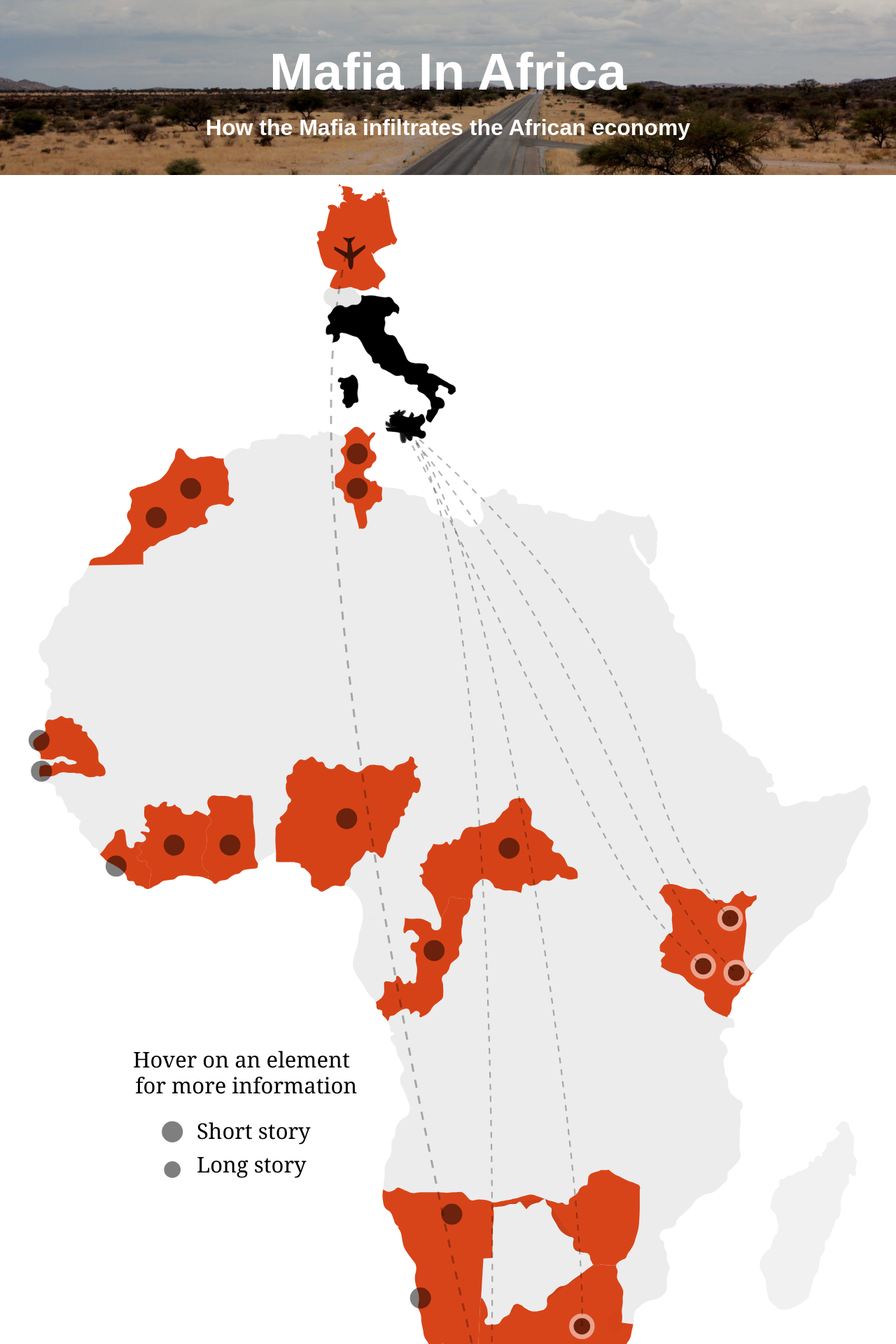
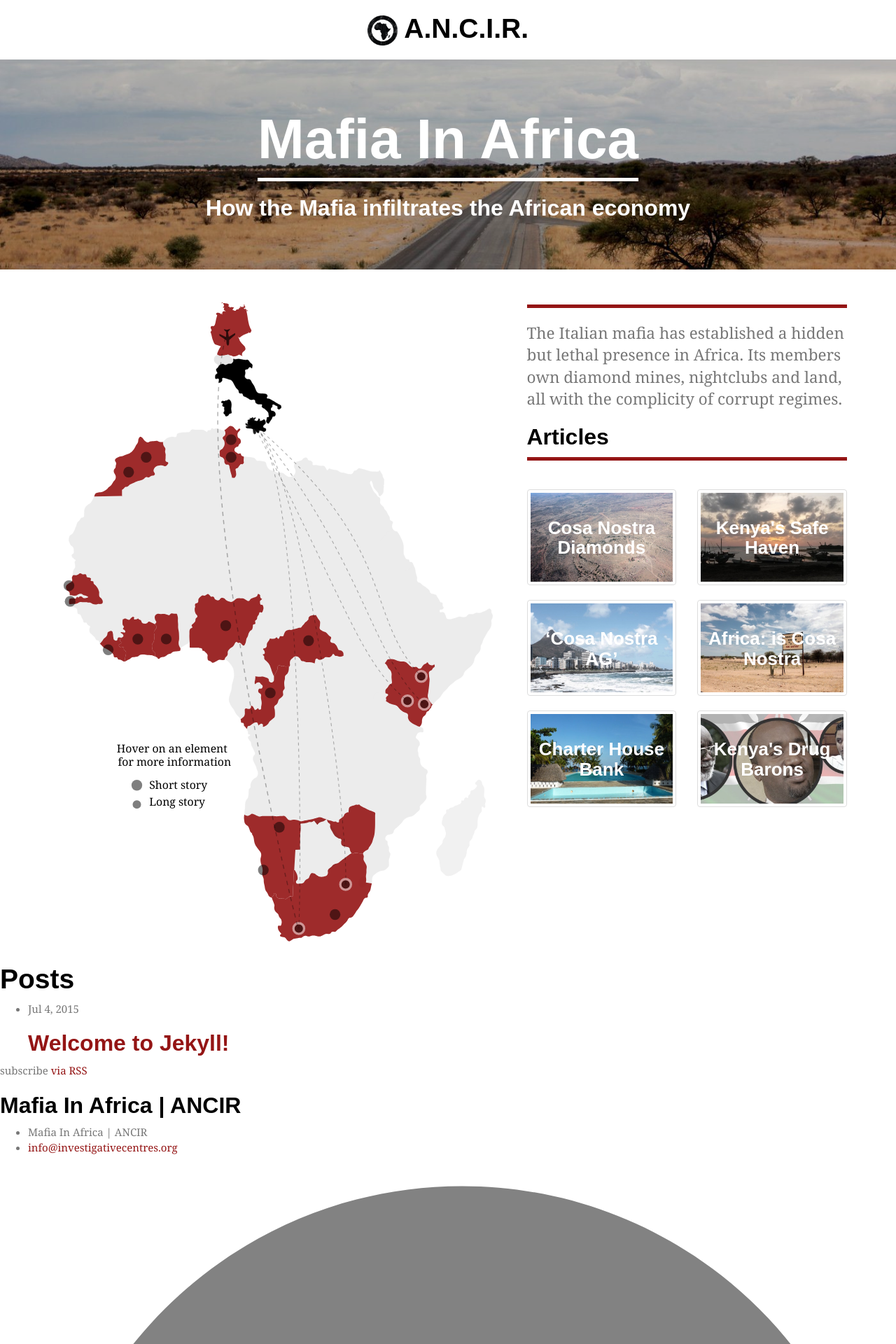
Before and after one commit to ANCIR/MafiaInAfrica, a Jekyll site: the page built from index.html, in a window 1280 px wide. Shown: the top 1920 px of the page at 70% size. Built offline with Jekyll 4.4.1, drawn with Linux system fonts in a browser that asks for light colours; nearby versions of some CDN libraries; some web fonts are replaced.

Commit message:
Index page update

```diff
--- a/_includes/footer.html
+++ b/_includes/footer.html
@@ -61,7 +61,7 @@
 
 {% if page.custom_js %}
   {% for js_file in page.custom_js %}
-    <script src="{{ site.baseurl }}/js/{{ js_file }}" type="text/javascript"></script>
+    <script src="{{ site.baseurl }}/js/{{ js_file }}.js" type="text/javascript"></script>
   {% endfor %}
 {% endif %}
 
--- a/_includes/head.html
+++ b/_includes/head.html
@@ -6,6 +6,8 @@
   <title>{% if page.title %}{{ page.title }}{% else %}{{ site.title }}{% endif %}</title>
   <meta name="description"
         content="{% if page.excerpt %}{{ page.excerpt | strip_html | strip_newlines | truncate: 160 }}{% else %}{{ site.description }}{% endif %}">
+
+  <link rel="shortcut icon" href="{{ '/favicon.ico' | prepend: site.baseurl }}" />
 
   <link rel="canonical" href="{{ page.url | replace:'index.html','' | prepend: site.baseurl | prepend: site.url }}">
   <link rel="alternate" type="application/rss+xml" title="{{ site.title }}"
--- a/_includes/header.html
+++ b/_includes/header.html
@@ -1,4 +1,16 @@
 <header>
+
+  <div class="masthead">
+    <h1 class="logo"><img src="{{ '/img/logo.jpg' | prepend: site.baseurl }}"/> A.N.C.I.R.</h1>
+    <div class="masthead-outer">
+      <div class="masthead-inner">
+        <div class="container">
+          <h1>{{ page.title }}</h1>
+          <h2>{{ page.sub_title }}</h2>
+        </div>
+      </div>
+    </div>
+  </div>
 
   <nav class="navbar navbar-default navbar-fixed-top">
     <div class="container">
@@ -11,39 +23,15 @@
           <span class="icon-bar"></span>
           <span class="icon-bar"></span>
         </button>
-        <a class="navbar-brand" href="{{ site.baseurl }}/">{{ site.title }}</a>
+        <a class="navbar-brand" href="{{ site.baseurl }}/"><img src="{{ '/img/logo.jpg' | prepend: site.baseurl }}"/> {{ site.title }}</a>
       </div>
 
       <!-- Collect the nav links, forms, and other content for toggling -->
       <div class="collapse navbar-collapse" id="bs-example-navbar-collapse-1">
-        <ul class="nav navbar-nav">
-          <li class="active"><a href="#">Link <span class="sr-only">(current)</span></a></li>
-          <li><a href="#">Link</a></li>
+        <ul class="nav navbar-nav navbar-left">
           <li class="dropdown">
             <a href="#" class="dropdown-toggle" data-toggle="dropdown" role="button" aria-haspopup="true"
-               aria-expanded="false">Dropdown <span class="caret"></span></a>
-            <ul class="dropdown-menu">
-              <li><a href="#">Action</a></li>
-              <li><a href="#">Another action</a></li>
-              <li><a href="#">Something else here</a></li>
-              <li role="separator" class="divider"></li>
-              <li><a href="#">Separated link</a></li>
-              <li role="separator" class="divider"></li>
-              <li><a href="#">One more separated link</a></li>
-            </ul>
-          </li>
-        </ul>
-        <form class="navbar-form navbar-left" role="search">
-          <div class="form-group">
-            <input type="text" class="form-control" placeholder="Search">
-          </div>
-          <button type="submit" class="btn btn-default">Submit</button>
-        </form>
-        <ul class="nav navbar-nav navbar-right">
-          <li><a href="#">Link</a></li>
-          <li class="dropdown">
-            <a href="#" class="dropdown-toggle" data-toggle="dropdown" role="button" aria-haspopup="true"
-               aria-expanded="false">Dropdown <span class="caret"></span></a>
+               aria-expanded="false">About <span class="caret"></span></a>
             <ul class="dropdown-menu">
               <li><a href="#">Action</a></li>
               <li><a href="#">Another action</a></li>
@@ -53,6 +41,20 @@
             </ul>
           </li>
         </ul>
+
+        <ul class="nav navbar-nav navbar-right hidden-xs">
+          <li><a href="#"><i class="fa fa-facebook fa-lg"></i></a></li>
+          <li><a href="#"><i class="fa fa-twitter fa-lg"></i></a></li>
+          <li><a href="#"><i class="fa fa-google-plus fa-lg"></i></a></li>
+          <li><a href="#"><i class="fa fa-envelope fa-lg"></i></a></li>
+        </ul>
+
+        <ul class="nav navbar-nav navbar-right visible-xs">
+          <li><a href="#"><i class="fa fa-facebook fa-lg"></i></a></li>
+          <li><a href="#"><i class="fa fa-twitter fa-lg"></i></a></li>
+          <li><a href="#"><i class="fa fa-google-plus fa-lg"></i></a></li>
+          <li><a href="#"><i class="fa fa-envelope fa-lg"></i></a></li>
+        </ul>
       </div>
       <!-- /.navbar-collapse -->
     </div>
--- a/_sass/_layout.scss
+++ b/_sass/_layout.scss
@@ -1,25 +1,93 @@
 
 .masthead {
-
-  background: url("/img/road.jpg") no-repeat center ;
-  background-size: cover ;
 
   color: #fff !important;
   text-align: center;
 
-  .masthead-inner {
-    padding: 40px 0;
-    width: 100%;
-    height: 100%;
-    background-color: rgba(0,0,0,0.2);
+  margin-bottom: 40px;
+
+  h1.logo {
+    margin: 20px 0;
+    font-weight: 900;
+    font-family: 'captured','Titillium Web', sans-serif;
+    vertical-align: middle;
+    img {
+      height: 43px;
+    }
   }
 
-  h1 {
-    font-size: 5em;
-    color: #ffffff;
+  .masthead-outer {
+    background: url("/img/road.jpg") no-repeat center ;
+    background-size: cover;
+
+    .masthead-inner {
+      padding: 60px 0;
+      width: 100%;
+      height: 100%;
+      background-color: rgba(0,0,0,0.2);
+
+      h1, h2 {
+        color: #ffffff;
+
+      }
+      h1 {
+        font-size: 80px;
+        margin-top: 10px;
+        border-bottom: 5px solid;
+        display: inline-block;
+        margin-bottom: 0;
+        padding-bottom: 10.5px;
+      }
+      h2 {
+        margin-bottom: 10px;
+      }
+    }
+
   }
 
-  h2 {
-    color: #ffffff;
+}
+
+.navbar {
+  .navbar-brand {
+    img {
+      height: 21px;
+      vertical-align: top;
+      display: inline-block;
+    }
   }
 }
+
+
+/**
+ * Custom Layout
+ * ------------- */
+
+p.lead {
+  padding-top: 20px;
+  margin-top: 10px;
+  border-top: 5px solid $brand-primary;
+}
+
+
+/**
+ * Home Layout
+ * ----------- */
+
+.home {
+  .thumbnail {
+    h3 {
+      position: absolute;
+      top: 0;
+      left: 0;
+      padding: 20px 30px;
+      text-align: center;
+      color: #fff;
+    }
+    &:hover img {
+      opacity: 0.5;
+    }
+    &:hover h3 {
+      color: $brand-primary;
+    }
+  }
+}
--- a/index.html
+++ b/index.html
@@ -1,5 +1,8 @@
 ---
 layout: default
+
+title: Mafia In Africa
+sub_title: How the Mafia infiltrates the African economy
 
 custom_css: mafrica-vis
 custom_js: mafrica-vis
@@ -7,16 +10,67 @@ custom_js: mafrica-vis
 
 <div class="home">
 
-  <div class="masthead">
-    <div class="masthead-inner">
-      <div class="container">
-        <h1>Mafia In Africa</h1>
-        <h2>How the Mafia infiltrates the African economy</h2>
+  <div class="container">
+    <div class="row">
+      <div class="col-md-7">
+        {% include mafrica-vis.html %}
+      </div>
+      <div class="col-md-5">
+        <p class="lead">The Italian mafia has established a hidden but lethal presence in Africa. Its members own
+          diamond mines, nightclubs and land, all with the complicity of corrupt regimes.</p>
+
+        <h2>Articles</h2>
+        <p class="lead"></p>
+        <div class="row">
+          <div class="col-xs-6">
+            <a href="#" class="thumbnail">
+              <img src="{{ '/img/cosa_nostra_diamonds/pic_1_home.jpg' | prepend: site.baseurl }}" alt=""/>
+
+              <h3>Cosa Nostra Diamonds</h3>
+            </a>
+          </div>
+          <div class="col-xs-6">
+            <a href="#" class="thumbnail">
+              <img src="{{ '/img/kenyas_safe_haven/pic_1_home.jpg' | prepend: site.baseurl }}" alt=""/>
+
+              <h3>Kenya's Safe Haven</h3>
+            </a>
+          </div>
+          <div class="col-xs-6">
+            <a href="#" class="thumbnail">
+              <img src="{{ '/img/cosa_nostra_ag/pic_1_home.jpg' | prepend: site.baseurl }}" alt=""/>
+
+              <h3>‘Cosa Nostra AG’</h3>
+            </a>
+          </div>
+          <div class="col-xs-6">
+            <a href="#" class="thumbnail">
+              <img src="{{ '/img/africa_is_cosa_nostra/pic_1_home.jpg' | prepend: site.baseurl }}" alt=""/>
+
+              <h3>Africa: is Cosa Nostra</h3>
+            </a>
+          </div>
+          <div class="col-xs-6">
+            <a href="#" class="thumbnail">
+              <img src="{{ '/img/charter_house_bank/pic_1_home.jpg' | prepend: site.baseurl }}" alt=""/>
+
+              <h3>Charter House Bank</h3>
+            </a>
+          </div>
+
+          <div class="col-xs-6">
+            <a href="#" class="thumbnail">
+              <img src="{{ '/img/kenyas_drug_barons/pic_1_home.jpg' | prepend: site.baseurl }}" alt=""/>
+
+              <h3>Kenya's Drug Barons</h3>
+            </a>
+          </div>
+
+        </div>
+
       </div>
     </div>
   </div>
-
-  {% include mafrica-vis.html %}
 
   <h1 class="page-heading">Posts</h1>
 
```
Also changed, not shown: _includes/mafrica-vis.html (+14 -14 lines), img/africa_is_cosa_nostra/pic_1.jpg (added), img/africa_is_cosa_nostra/pic_1_home.jpg (added), img/charter_house_bank/pic_1.jpg (added), img/charter_house_bank/pic_1_home.jpg (added), img/cosa_nostra_ag/pic_1.jpg (added), img/cosa_nostra_ag/pic_1_home.jpg (added), img/cosa_nostra_diamonds/pic_1.jpg (added), img/cosa_nostra_diamonds/pic_1_home.jpg (added), img/kenyas_drug_barons/pic_1.jpg (added), img/kenyas_drug_barons/pic_1_home.jpg (added), img/kenyas_safe_haven/pic_1.jpg (added), img/kenyas_safe_haven/pic_1_home.jpg (added), img/logo.jpg (added).
